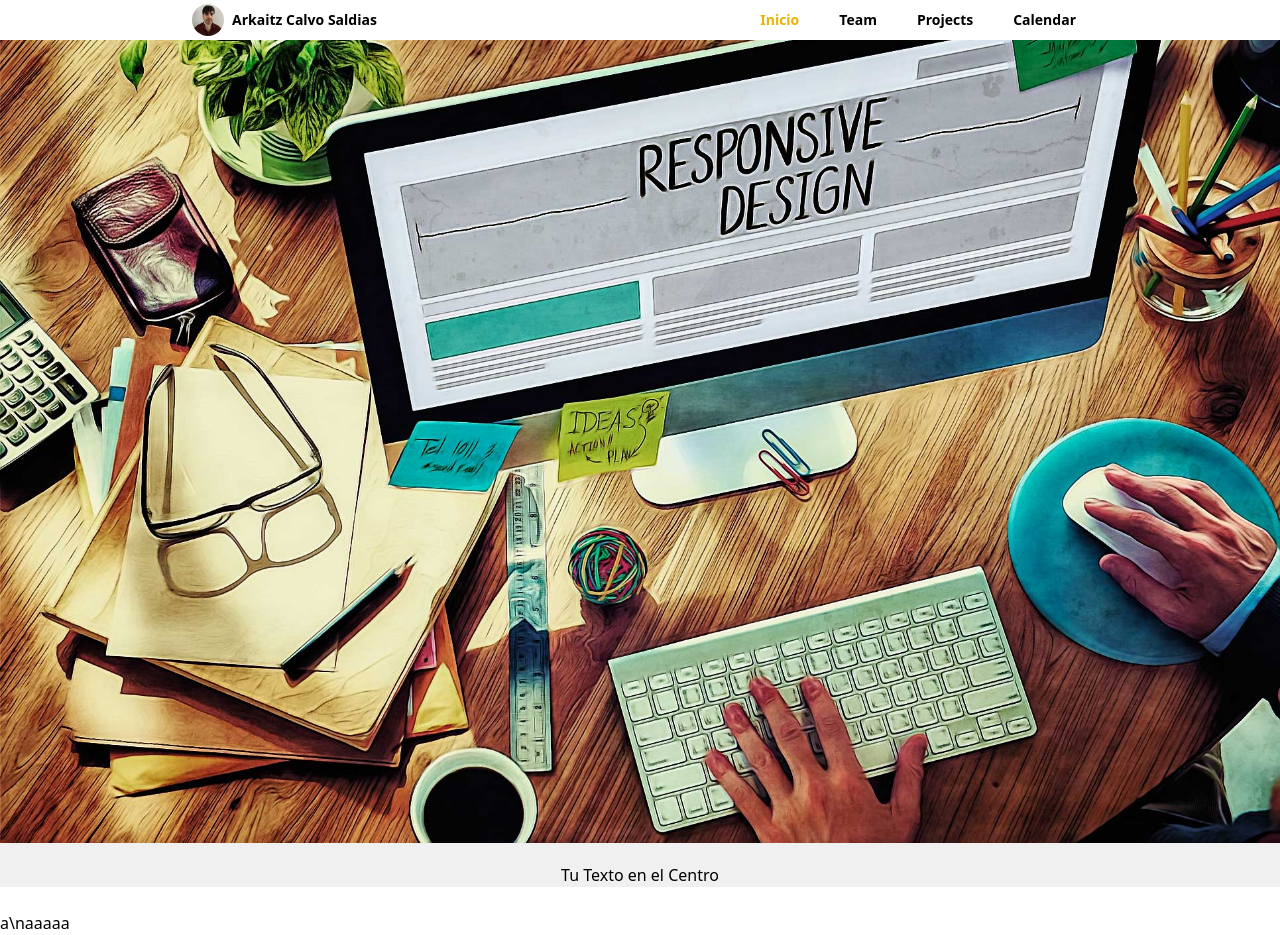
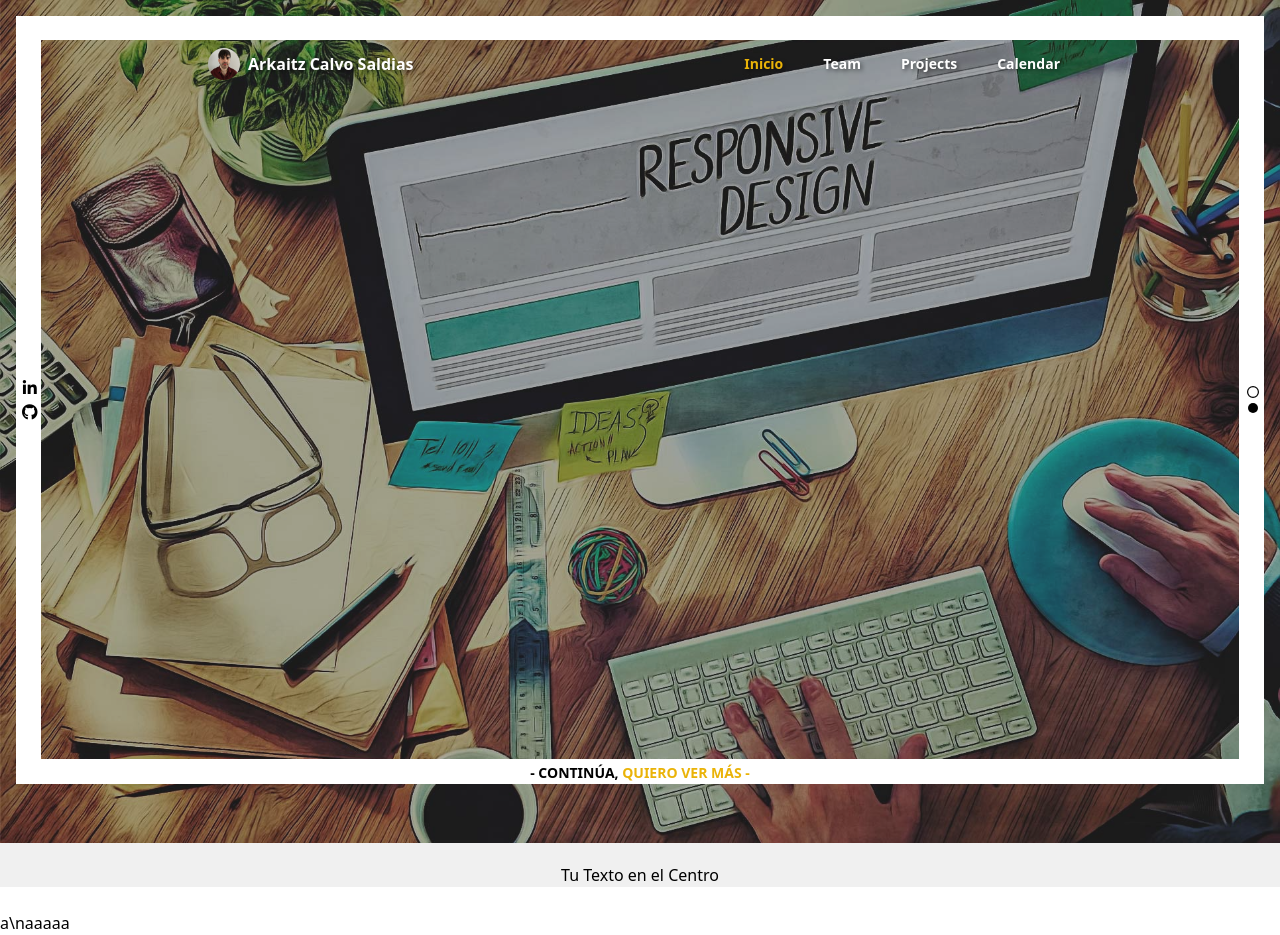
Before and after one commit to XxFenixDCxX/Portfolio, an Angular app: page / in a window 1280 px wide. Built offline with nearby package versions, Linux system fonts and the light colour scheme.

Commit message:
componente navbar con bordes terminado faltando los textos bien y que funcionen bien

```diff
--- a/src/app/app.component.scss
+++ b/src/app/app.component.scss
@@ -0,0 +1,4 @@
+
+img {
+  filter: brightness(70%) contrast(80%);
+}
--- a/src/app/navbar/navbar.component.html
+++ b/src/app/navbar/navbar.component.html
@@ -1,11 +1,11 @@
-<nav class="w-610 h-48">
-  <div class="mx-auto px-2 sm:px-6 lg:px-8 bg-white">
+<nav class="h-screen animationsTopScroll bg-white" [ngClass]="{'menuWitheColorBarrTopScroll': isScrollTop}">
+  <div class=" mx-auto px-2 sm:px-6 lg:px-8">
     <div class="relative flex h-10 items-center justify-between lg:ml-40 lg:mr-40">
-      <div class="flex-shrink-0 flex items-center">
+      <div class="flex-shrink-0 flex items-center animationsTopScroll" [ngClass]="{'menuItems': isScrollTop}">
         <img class="h-8 w-auto rounded-full" src="../../assets/img/arkaitzImagen.jpeg" alt="Foto de Arkaitz">
-        <h1 class="text-black text-sm font-bold ml-2">Arkaitz Calvo Saldias</h1>
+        <h1 class="text-black font-bold ml-2">Arkaitz Calvo Saldias</h1>
       </div>
-      <div class="hidden sm:block sm:ml-6">
+      <div class="hidden sm:block sm:ml-6 animationsTopScroll" [ngClass]="{'menuItems': isScrollTop}">
         <div class="flex space-x-4">
           <a href="#" class="text-yellow-500 px-3 py-2 text-sm font-bold" aria-current="page">Inicio</a>
           <a href="#" class="underline rounded-md px-3 py-2 text-sm font-bold">Team</a>
@@ -36,3 +36,23 @@
     </div>
   </div>
 </nav>
+
+<div class="vertical-line animationsTopScroll" [ngClass]="{'vertical-lineScrollTop marginLefItems': isScrollTop}"></div>
+<div class="social-icons animationsTopScroll" [ngClass]="{'marginLefItems': isScrollTop}">
+  <a href="#" class="ml-1.5">
+    <i class="fa-brands fa-linkedin-in"></i>
+  </a>
+  <a href="#" class="ml-1.5">
+    <i class="fa-brands fa-github"></i>
+  </a>
+</div>
+
+<div class="horizontal-line animationsTopScroll ml-10" [ngClass]="{'botoomLineMargin': isScrollTop}">
+  <a href="#"><span class="text-center text-black text-sm font-bold">{{stringTextoFooter}} <b class="text-center text-yellow-500 text-sm font-bold">{{stringEnlaceFooter}}</b></span></a>
+</div>
+
+<div class="vertical-lineright animationsTopScroll" [ngClass]="{'vertical-lineScrollTop marginRightItems': isScrollTop}"></div>
+<div class="social-iconsRight animationsTopScroll" [ngClass]="{'marginRightItems': isScrollTop}">
+  <span class="dot active mr-1.5"></span>
+  <span class="dot mt-1.5 mr-1.5"></span>
+</div>
--- a/src/app/navbar/navbar.component.scss
+++ b/src/app/navbar/navbar.component.scss
@@ -35,7 +35,7 @@
   bottom: 5px;
   width: 100%;
   height: 2px;
-  background-color: black;
+  background-color: rgb(234 179 8);
   transform: scaleX(0);
   transform-origin: left;
   transition: transform 0.3s ease;
@@ -43,3 +43,123 @@
 .underline:hover::after {
   transform: scaleX(1);
 }
+.menuWitheColorBarrTopScroll {
+  margin-top: 1rem;
+  margin-left: 1rem;
+  margin-right: 1rem;
+  height: 1.5rem;
+}
+
+.menuItems {
+  margin-top: 3.5rem;
+}
+
+.menuItems h1, .menuItems div a{
+  font-weight: bold;
+  text-shadow: 2px 2px 4px rgba(0, 0, 0, 0.5);
+}
+
+.menuItems h1, .menuItems div a:not(.text-yellow-500) {
+  color: white;
+}
+
+.animationsTopScroll {
+  transition: margin-top 0.5s ease, margin-left 0.5s ease, margin-bottom 0.5s ease, height 0.5s ease, margin-right 0.5s ease;
+}
+
+.social-icons {
+  position: fixed;
+  top: 50%;
+  left: 0;
+  transform: translateY(-50%);
+  display: flex;
+  flex-direction: column;
+  align-items: center;
+}
+
+.social-iconsRight {
+  position: fixed;
+  top: 50%;
+  right: 0;
+  transform: translateY(-50%);
+  display: flex;
+  flex-direction: column;
+  align-items: center;
+}
+
+.vertical-line {
+  position: fixed;
+  top: 0;
+  left: 0;
+  bottom: 0;
+  width: 25px;
+  background-color: white;
+}
+
+.vertical-lineright {
+  position: fixed;
+  top: 0;
+  right: 0;
+  bottom: 0;
+  width: 25px;
+  background-color: white;
+}
+
+.vertical-lineScrollTop {
+  margin-top: 2rem;
+}
+
+.marginLefItems {
+  margin-left: 1rem;
+  margin-bottom: 1rem;
+}
+
+.marginRightItems {
+  margin-right: 1rem;
+  margin-bottom: 1rem;
+}
+
+.botoomLineMargin {
+  margin-left: 1rem;
+  margin-right: 1rem;
+  margin-bottom: 1rem;
+}
+
+.social-icons:hover + .vertical-line {
+  width: 50px;
+}
+
+.horizontal-line {
+  position: fixed;
+  bottom: 0;
+  left: 0;
+  right: 0;
+  height: 25px;
+  background-color: white;
+}
+
+.horizontal-line span {
+  display: block;
+  line-height: 1.8rem;
+}
+
+.dot {
+  display: inline-block;
+  width: 10px;
+  height: 10px;
+  background-color: black;
+  border-radius: 50%;
+  cursor: pointer;
+  transition: transform 0.2s;
+}
+
+.dot:hover {
+  transform: scale(1.5); /* Cambia el tamaño al hacer hover */
+}
+
+.dot.active {
+  border-color: black;
+  border-width: 1px;
+  transform: scale(1.2);
+  background-color: white;
+}
--- a/src/app/navbar/navbar.component.ts
+++ b/src/app/navbar/navbar.component.ts
@@ -1,5 +1,5 @@
 import { CommonModule } from '@angular/common';
-import { Component } from '@angular/core';
+import { Component, HostListener, OnInit } from '@angular/core';
 
 @Component({
   selector: 'app-navbar',
@@ -8,8 +8,45 @@ import { Component } from '@angular/core';
   templateUrl: './navbar.component.html',
   styleUrl: './navbar.component.scss'
 })
-export class NavbarComponent {
+export class NavbarComponent implements OnInit {
+  isScrollTop: boolean = true;
   showMobileMenu:boolean = false;
+  stringTextoFooter: string = "- CONTINÚA, ";
+  stringEnlaceFooter: string = "QUIERO VER MÁS -";
+
+  ngOnInit(): void {
+    this.checkScreenSize();
+    window.addEventListener('resize', () => this.checkScreenSize());
+  }
+
+  ngOnDestroy(): void {
+    window.removeEventListener('resize', () => this.checkScreenSize());
+  }
+
+  checkScreenSize(): void {
+    if (typeof window !== 'undefined') {
+      const mediaQuery = window.matchMedia('(min-width: 640px)');
+      if (!mediaQuery.matches) {
+        this.isScrollTop = false;
+      } else {
+        this.isScrollTop = true;
+      }
+    }
+  }
+
+  @HostListener('window:scroll', [])
+  onWindowScroll() {
+    if(!this.showMobileMenu){
+      this.isScrollTop = (window.pageYOffset || document.documentElement.scrollTop || document.body.scrollTop || 0) === 0;
+      if (this.isScrollTop){
+        this.stringTextoFooter = "- CONTINÚA, ";
+        this.stringEnlaceFooter = "QUIERO VER MÁS -";
+      } else {
+        this.stringTextoFooter = "- SUBIR AL ";
+        this.stringEnlaceFooter = "INICIO -";
+      }
+    }
+  }
 
   toggleMobileMenu() {
     this.showMobileMenu = this.showMobileMenu ? false : true;
--- a/src/index.html
+++ b/src/index.html
@@ -9,5 +9,6 @@
 </head>
 <body>
   <app-root></app-root>
+  <script src="https://kit.fontawesome.com/9ad3ec13bd.js" crossorigin="anonymous"></script>
 </body>
 </html>
--- a/tailwind.config.js
+++ b/tailwind.config.js
@@ -4,7 +4,12 @@ module.exports = {
     "./src/**/*.{html,ts}",
   ],
   theme: {
-    extend: {},
+    extend: {
+      height: {
+        'auto': 'auto',
+        'full': '100%',
+        'screen': '2.5rem',
+      },},
   },
   plugins: [],
 }
```
